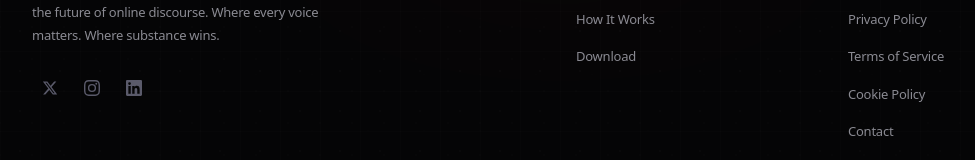
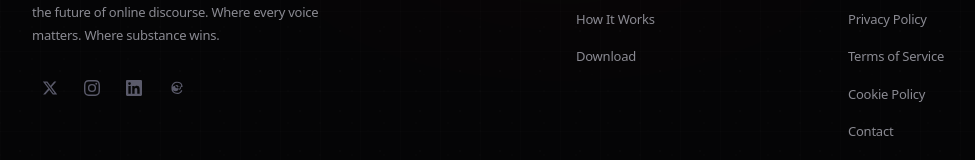
Before and after one commit to enabled404/onetopic-web, a Next.js app: page / in a window 1280 px wide. Shown: the part 8199-8359 px from the top of the page, without its empty margins (80-1055 px from the left). Built offline with nearby package versions, Linux system fonts and the light colour scheme.

Commit message:
feat: added organic threads social link and svg logo to footer.tsx

```diff
--- a/src/components/footer.tsx
+++ b/src/components/footer.tsx
@@ -21,6 +21,11 @@ const socials = [
         href: "https://linkedin.com/company/onetopic",
         icon: <svg viewBox="0 0 24 24" fill="currentColor" className="w-4 h-4"><path d="M20.447 20.452h-3.554v-5.569c0-1.328-.027-3.037-1.852-3.037-1.853 0-2.136 1.445-2.136 2.939v5.667H9.351V9h3.414v1.561h.046c.477-.9 1.637-1.85 3.37-1.85 3.601 0 4.267 2.37 4.267 5.455v6.286zM5.337 7.433a2.062 2.062 0 01-2.063-2.065 2.064 2.064 0 112.063 2.065zm1.782 13.019H3.555V9h3.564v11.452zM22.225 0H1.771C.792 0 0 .774 0 1.729v20.542C0 23.227.792 24 1.771 24h20.451C23.2 24 24 23.227 24 22.271V1.729C24 .774 23.2 0 22.222 0h.003z" /></svg>,
     },
+    {
+        label: "Threads",
+        href: "https://www.threads.com/@onetopicapp/",
+        icon: <svg viewBox="0 0 24 24" fill="currentColor" className="w-4 h-4"><path d="M16.036 12.392c0 3.078-2.298 4.394-4.58 4.394-1.298 0-2.43-.393-3.21-.994-1.127-.866-1.565-2.234-1.565-3.472 0-2.14 1.564-3.696 3.864-3.696 1.144 0 2.383.5 2.924 1.558.21.41.385 1.03.35 2.21zm3.76-3.834c-.204-1.503-.96-2.583-1.84-3.228-1.09-.8-2.55-1.137-4.11-1.137-1.9 0-3.6.575-4.83 1.685-1.196 1.08-1.87 2.63-1.87 4.542v2.793c0 1.777.675 3.25 1.838 4.3 1.187 1.066 2.872 1.644 4.757 1.644 1.68 0 3.127-.474 4.168-1.325.865-.7 1.4-1.636 1.57-2.617h1.954c-.234 1.503-1.042 2.81-2.268 3.766C17.7 20.355 15.86 21.05 13.84 21.05c-2.463 0-4.61-0.78-6.136-2.146C6.18 17.514 5.2 15.617 5.2 13.213v-2.793c0-2.404.98-4.302 2.503-5.69 1.527-1.365 3.674-2.145 6.137-2.145 2.052 0 3.89.57 5.28 1.59 1.258.91 2.204 2.365 2.558 4.354.088.487.11 1 .09 1.815h-6.28c-.012-.46-.118-1.096-.334-1.554-.34-.72-1.01-1.386-2.17-1.386-1.34 0-2.355 1.065-2.355 2.453 0 1.346.853 2.348 2.094 2.348.914 0 1.76-.407 1.76-1.748v-.158H19.78c.036 1.4-.236 2.257-.594 2.864-.474.8-1.272 1.31-2.096 1.57h-1.066z" /></svg>
+    }
 ];
 
 export default function Footer() {
```
